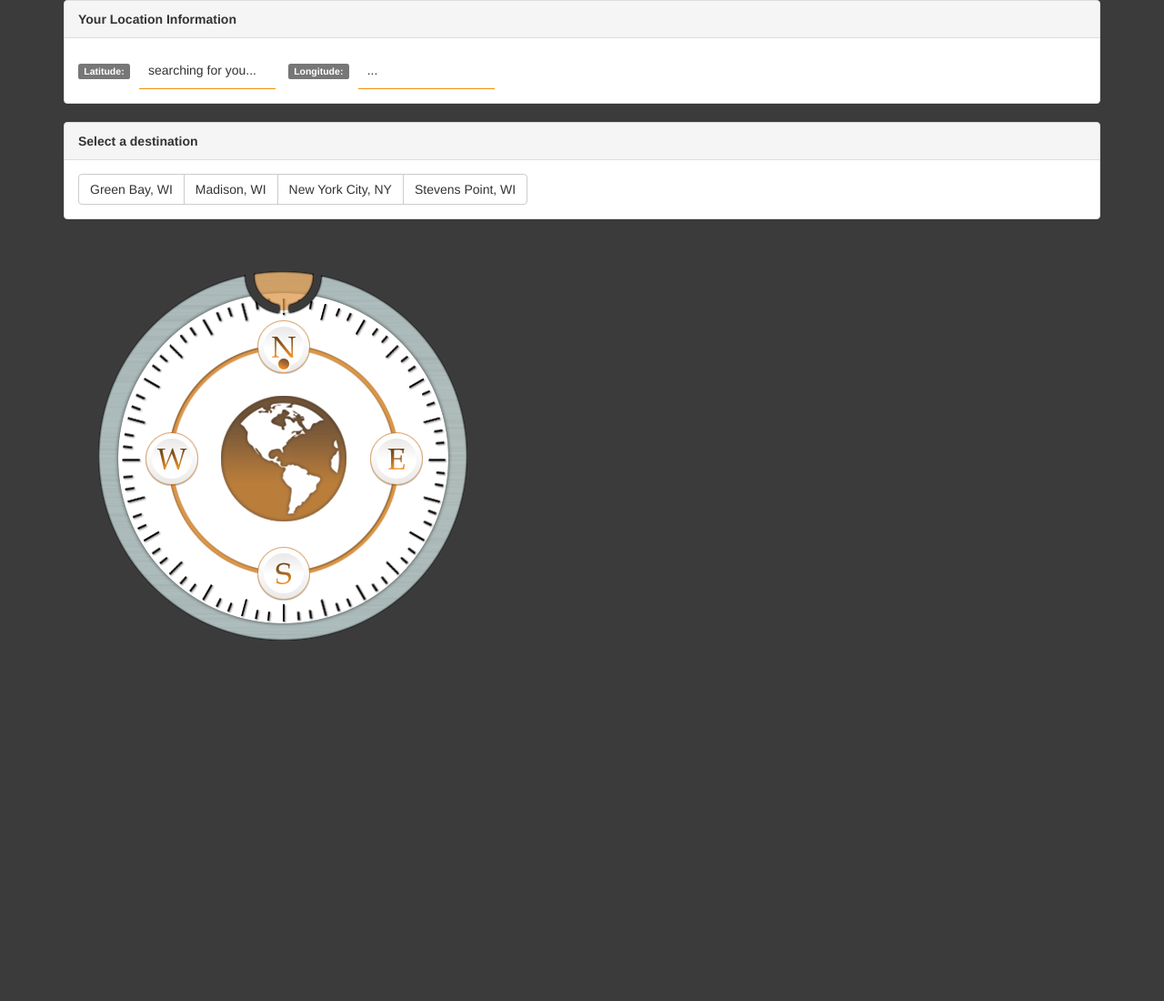
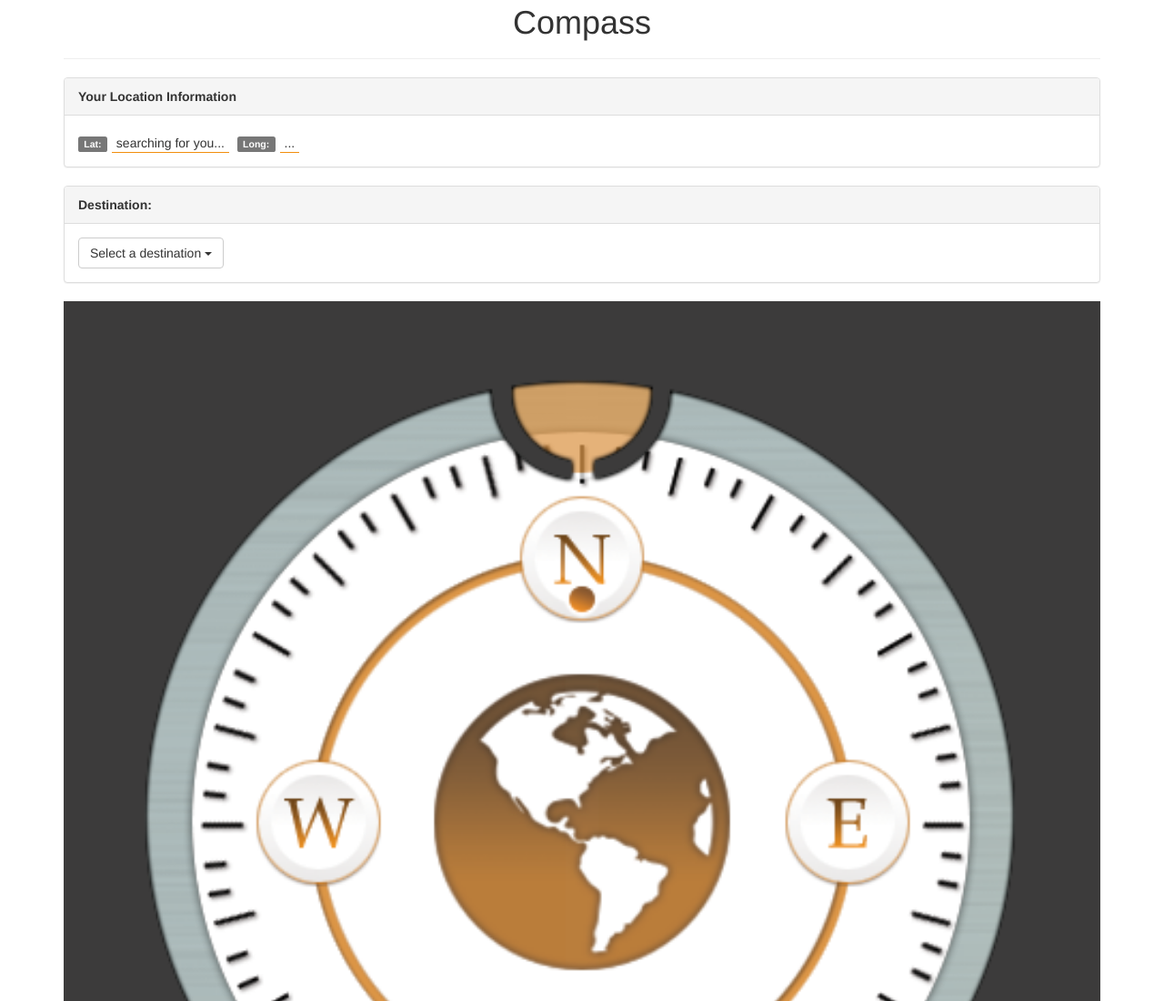
Before and after one commit to enginpost/html5-compass, a website: page site/index.html in a window 1280 px wide. Shown: the top 1100 px of the page at 91% size. Before the commit the page ends 800 px from the top, so only its background shows below. Drawn offline with nearby package versions, Linux system fonts and the light colour scheme.

```diff
--- a/gulpfile.js
+++ b/gulpfile.js
@@ -4,9 +4,8 @@
 gulp.task('serve', function() {
 
     browserSync.init({
-        server: {
-            baseDir: "./site/"
-        }
+        server: { baseDir: "./site/" },
+        https: true
     });
 
     gulp.watch('site/*.html').on('change', browserSync.reload);
--- a/site/index.html
+++ b/site/index.html
@@ -2,31 +2,42 @@
 <html>
   <head>
     <meta charset=utf-8>
+    <meta name="viewport" content="width=device-width, initial-scale=1">
     <title>base gulp project</title>
     <link rel="stylesheet" href="styles/bootstrap.min.css">
     <link rel="stylesheet" href="styles/main.css">
   </head>
   <body>
   <div class="container">
+    <div class="page-header">
+      <h1>Compass</h1>
+    </div>
     <div class="panel panel-default">
       <div class="panel-heading"><strong>Your Location Information</strong></div>
       <div class="panel-body">
-        <span class="label label-default"><label for="latitude">Latitude</label>:</span><div id="latitude" class="field">searching for you...</div>
-        <span class="label label-default"><label for="logitude">Longitude</label>:</span><div id="longitude" class="field">...</div>
+        <span class="label label-default"><label for="latitude">Lat</label>:</span><div id="latitude" class="field">searching for you...</div>
+        <span class="label label-default"><label for="logitude">Long</label>:</span><div id="longitude" class="field">...</div>
       </div>
     </div>
     <div class="panel panel-default">
-      <div class="panel-heading"><strong>Select a destination</strong></div>
+      <div class="panel-heading"><strong>Destination:</strong> <small class="selected-destination"></small></div>
       <div class="panel-body">
-        <div class="btn-group destinations" role="group">
-          <button type="button" class="btn btn-default" data-latitude="44.5192" data-longitude="-88.0198">Green Bay, WI</button>
-          <button type="button" class="btn btn-default" data-latitude="43.0731" data-longitude="-89.4012">Madison, WI</button>
-          <button type="button" class="btn btn-default" data-latitude="40.7128" data-longitude="74.0059">New York City, NY</button>
-          <button type="button" class="btn btn-default" data-latitude="44.5254" data-longitude="-89.5537">Stevens Point, WI</button>
+        <div class="dropdown destinations">
+          <button class="btn btn-default dropdown-toggle" type="button" id="dropdownDestinations" data-toggle="dropdown"
+                  aria-haspopup="true" aria-expanded="true">
+            Select a destination
+            <span class="caret"></span>
+          </button>
+          <ul class="dropdown-menu" aria-labelledby="dropdownDestinations">
+            <li><a href="#" data-latitude="44.4489" data-longitude="-88.0604">De Pere, WI</a></li>
+            <li><a href="#" data-latitude="43.0731" data-longitude="-89.4012">Madison, WI</a></li>
+            <li><a href="#" data-latitude="40.7128" data-longitude="74.0059">NYC, NY</a></li>
+            <li><a href="#" data-latitude="44.5254" data-longitude="-89.5537">Stevens Point, WI</a></li>
+          </ul>
         </div>
       </div>
     </div>
-    <div id="compass">
+     <div id="compass">
       <img src="images/compass-background.png" alt="" class="compass compass-background">
       <img src="images/compass-face.png" alt="" class="compass compass-face">
       <img src="images/compass-heading.png" alt="" class="compass compass-heading">
--- a/site/scripts/main.js
+++ b/site/scripts/main.js
@@ -10,7 +10,7 @@
 
   function getLocation(){
     if ( Modernizr.geolocation ) {
-      navigator.geolocation.getCurrentPosition( displayLocation );
+      navigator.geolocation.getCurrentPosition( displayLocation, function(error){ alert(error.message)}, {enableHighAccurancy:true, timeout:5000} );
       updateUserPosition();
     } else {
       alert("your device does not support geolocation identification");
@@ -56,9 +56,11 @@
                                                                 Number($(".destinations .btn-primary").attr('data-longitude')) ) );
   }
   function setupDestinationClickEvent(){
-    $(".destinations button").on("click", function(evt){
-      $(".destinations button").removeClass('btn-primary');
+    $(".destinations a").on("click", function(evt){
+      evt.preventDefault();
+      $(".destinations a.btn-primary").removeClass('btn-primary');
       $(this).addClass('btn-primary');
+      $(".selected-destination").html($(this).html());
       getCompassHeading();
       orientDevice();
     })
--- a/site/styles/main.css
+++ b/site/styles/main.css
@@ -1,11 +1,22 @@
 /* main css file*/
-body{
-  background-color: #3C3B3B;
+.page-header{
+  margin-top: 0;
+}
+h1{
+  margin-top: 5px;
+  text-align:center;
 }
 #compass{
   position: relative;
+  background-color: #3C3B3B;
+  width: 100%;
 }
-.compass-background, .compass-face, .compass-heading, .compass-top{
+#compass img{
+  width: 100%;
+  height: auto;
+}
+.compass-background, .compass-face,
+.compass-heading, .compass-top{
   position: absolute;
   top:0;
   left:0;
@@ -21,10 +32,9 @@
 
 .field{
   display:inline-block;
-  width: 150px;
   border-bottom: 1px solid #F28F0E;
-  margin: 0 10px;
-  padding: 10px;
+  margin: 0 5px;
+  padding: 5px 5px 0 5px;
 }
 .btn-primary, .btn-primary:focus{
   background-color: #B97C3A;
```
Also changed, not shown: 3 other files.
